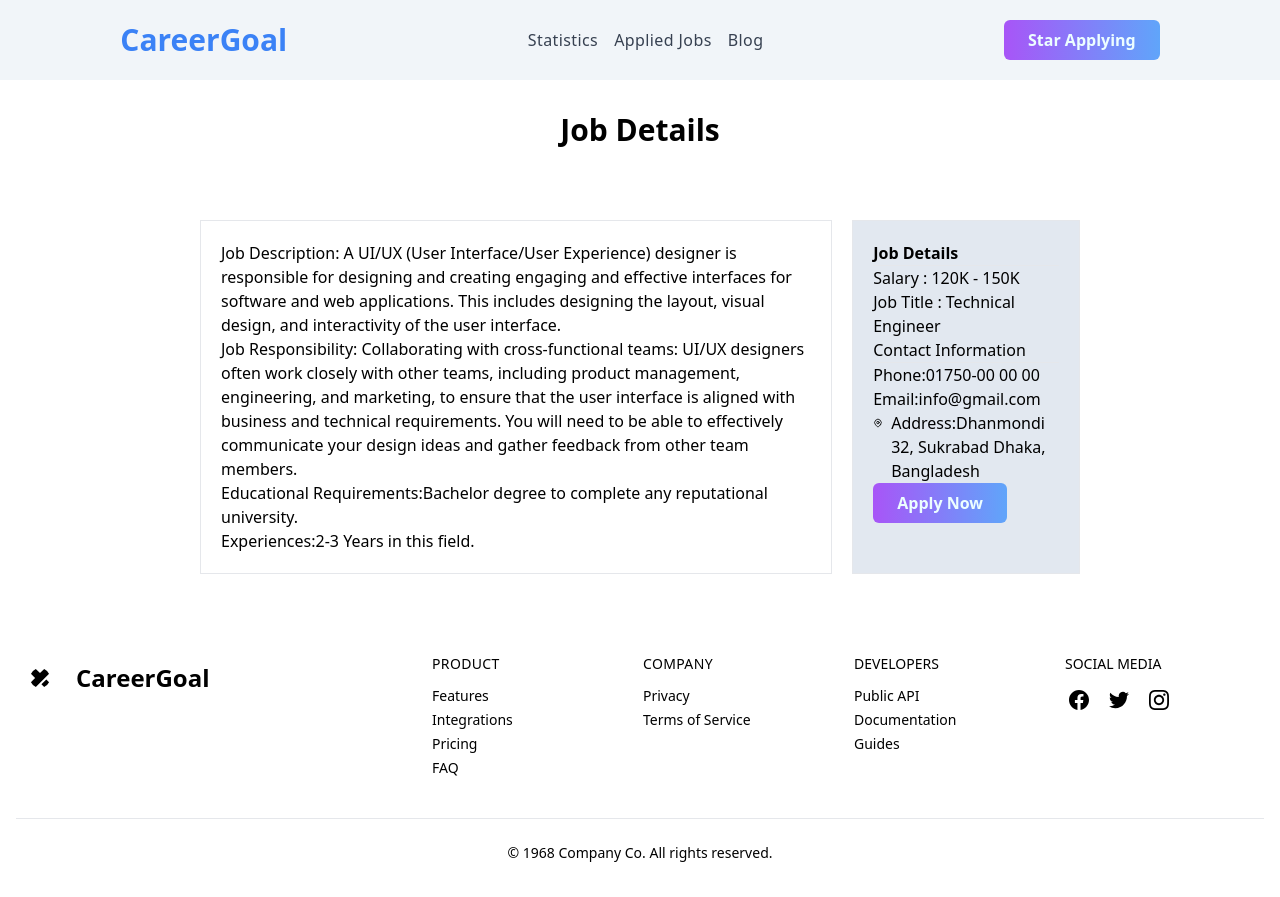
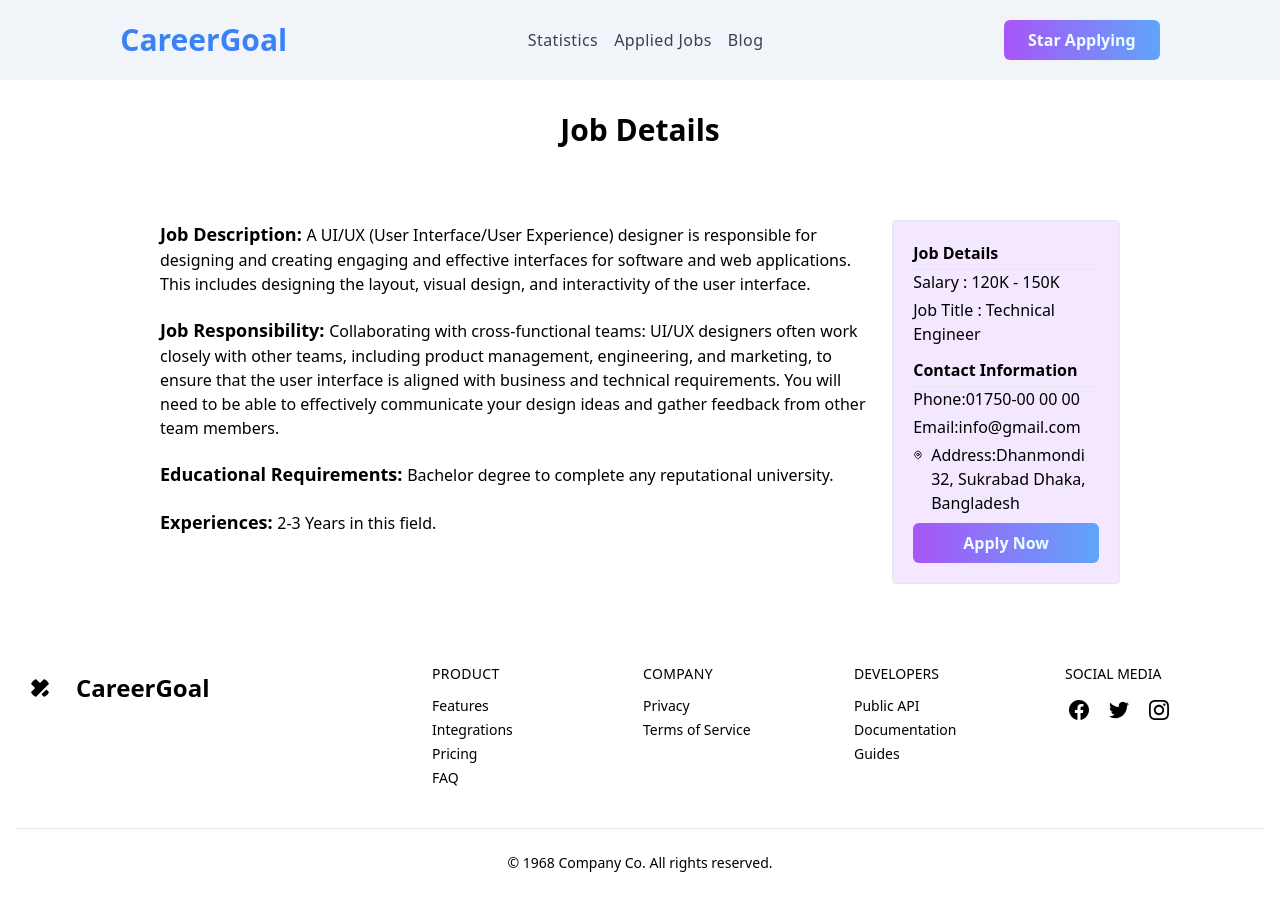
Before and after one commit to ibrahim2337/Career-Goal, a React (Vite) app: page /job-details/01 in a window 1280 px wide. Built offline with nearby package versions, Linux system fonts and the light colour scheme.

Commit message:
favicon added

```diff
--- a/index.html
+++ b/index.html
@@ -2,9 +2,9 @@
 <html lang="en">
   <head>
     <meta charset="UTF-8" />
-    <link rel="icon" type="image/svg+xml" href="/vite.svg" />
+    <link rel="icon" type="" href="https://i.ibb.co/hVQtwTc/career-path.png" />
     <meta name="viewport" content="width=device-width, initial-scale=1.0" />
-    <title>Vite + React</title>
+    <title>CareerGoal</title>
   </head>
   <body>
     <div id="root"></div>
--- a/src/components/AppliedJobs/AppliedJobs.jsx
+++ b/src/components/AppliedJobs/AppliedJobs.jsx
@@ -8,7 +8,7 @@ const AppliedJobs = ({ data }) => {
 
   return (
     <div className="my-5">
-      <div className="mx-52 flex justify-between items-center border p-5 ">
+      <div className="mx-52 flex justify-between items-center border rounded bg-gray-100 p-5 ">
         <div className="flex gap-10">
           <div className="">
             <img className="h-10 w-20 mt-11" src={logo} alt="" />
--- a/src/components/JobDetails/JobDetails.jsx
+++ b/src/components/JobDetails/JobDetails.jsx
@@ -25,35 +25,36 @@ const JobDetails = () => {
 };
 
   return (
-    <div className="px-40 flex gap-5 m-10">
-      <div className="p-5 border">
-        <p className="">Job Description:{singleJobData.jobDescription}</p>
+    <div className=" px-40 flex justify-around gap-5 m-10 container mx-auto">
+      <div className="">
+        <p className="mb-5"> <span className="font-bold text-lg">Job Description: </span> {singleJobData.jobDescription} </p>
 
-        <h3 className="">Job Responsibility:{singleJobData.jobResponsibility}</h3>
+        <p className="mb-5"> <span className="font-bold text-lg">Job Responsibility: </span>{singleJobData.jobResponsibility}</p>
 
 
-        <h3 className="">Educational Requirements:{singleJobData.educationalRequirements}</h3>
+        <p className="mb-5"> <span className="font-bold text-lg">Educational Requirements: </span>{singleJobData.educationalRequirements}</p>
 
-        <h3 className="">Experiences:{singleJobData.experiences}</h3>
+        <p className="mb-5"> <span className="font-bold text-lg">Experiences: </span>{singleJobData.experiences}</p>
 
       </div>
-      <div className="p-5 border bg-slate-200">
-        <h1 className="font-bold">Job Details</h1>
+      <div className="p-5 border rounded bg-purple-100">
+        <h1 className="font-bold mb-1">Job Details</h1>
         <hr />
-        <h3>
+
+        <p className="mb-1">
           {singleJobData.salary}
-        </h3>
-        <h3>
+        </p>
+        <p className="mb-3">
           Job Title : {singleJobData.position}
-        </h3>
-        <h1>Contact Information</h1>
+        </p>
+        <h1 className="mb-1 font-bold">Contact Information</h1>
         <hr />
-        <h3>
+        <p className="mb-1">
           Phone:{singleJobData.phone}
-        </h3>
-        <h3>
+        </p>
+        <p className="mb-1">
           Email:{singleJobData.email}
-        </h3>
+        </p>
         <div className="flex gap-2">
         <svg xmlns="http://www.w3.org/2000/svg" className="h-6 w-6" fill="none" viewBox="0 0 24 24" stroke="currentColor" strokeWidth={2}>
   <path strokeLinecap="round" strokeLinejoin="round" d="M17.657 16.657L13.414 20.9a1.998 1.998 0 01-2.827 0l-4.244-4.243a8 8 0 1111.314 0z" />
@@ -65,7 +66,8 @@ const JobDetails = () => {
         </div>
         <button
           type="button"
-          className="px-6 py-2 font-bold text-cyan-50 border-md rounded-md bg-blue-500 bg-gradient-to-r from-purple-500 to-blue-400 hover:bg-gradient-to-r hover:from-blue-400 hover:to-purple-500  delay-75 duration-100 transition-all" onClick={()=> setToLocalStorage()}
+          className="container mx-auto py-2 font-bold text-cyan-50 border-md rounded-md bg-blue-500 bg-gradient-to-r from-purple-500 to-blue-400 hover:bg-gradient-to-r hover:from-blue-400 hover:to-purple-500  delay-75 duration-100 transition-all mt-2 "
+           onClick={()=> setToLocalStorage()}
         >
         Apply Now
         </button>
```
